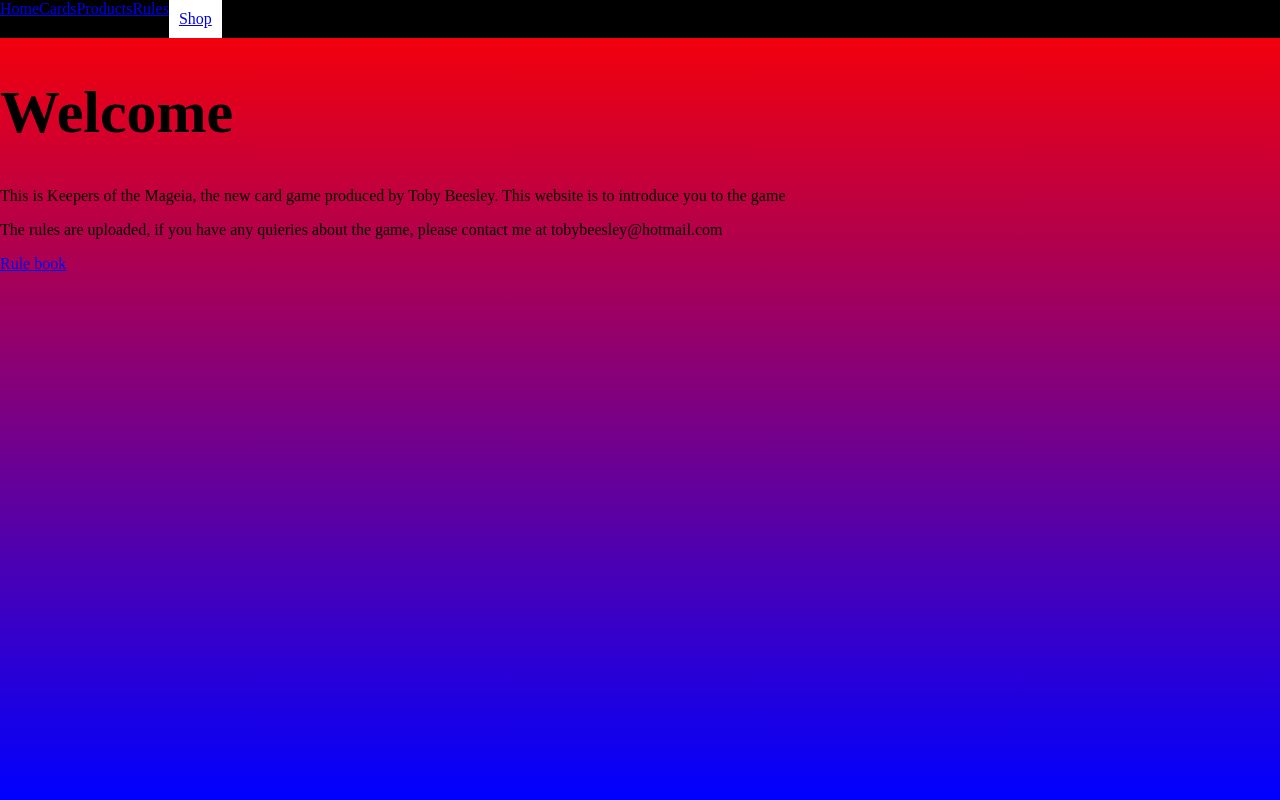
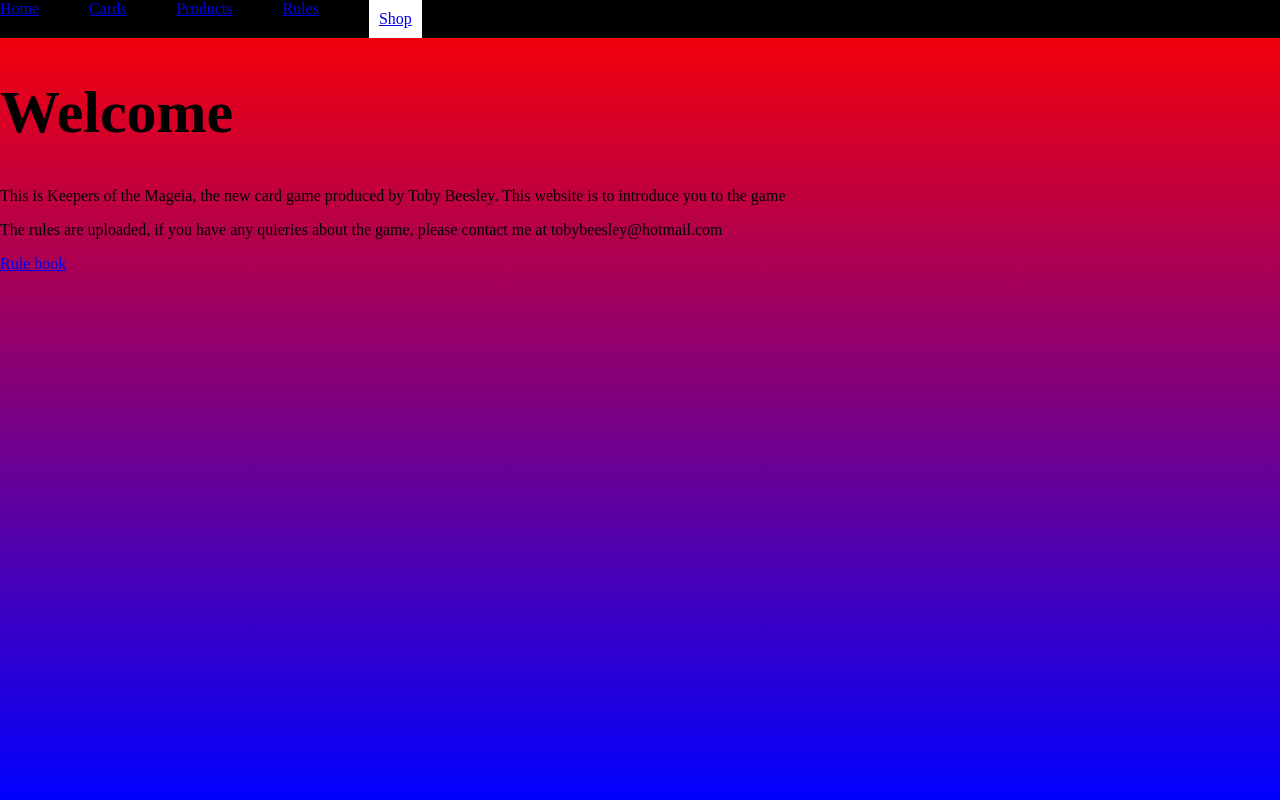
Before and after one commit to KeepersOfTheMageia/Keepers-of-the-mageia4, a plain HTML site: page index.html in a window 1280 px wide. Drawn offline with Linux system fonts and the light colour scheme.

Commit message:
Update style.css

```diff
--- a/style.css
+++ b/style.css
@@ -4,6 +4,7 @@ h1 {
 nav {
     background: black;
     display: flex;
+    gap: 50px
 }
 .buy-button {
     background: white;
```
